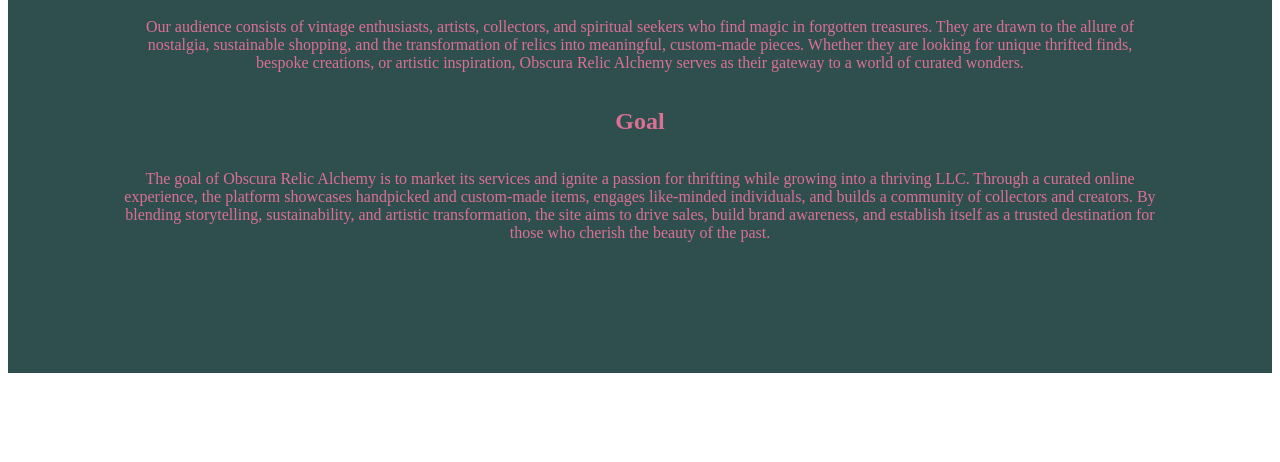
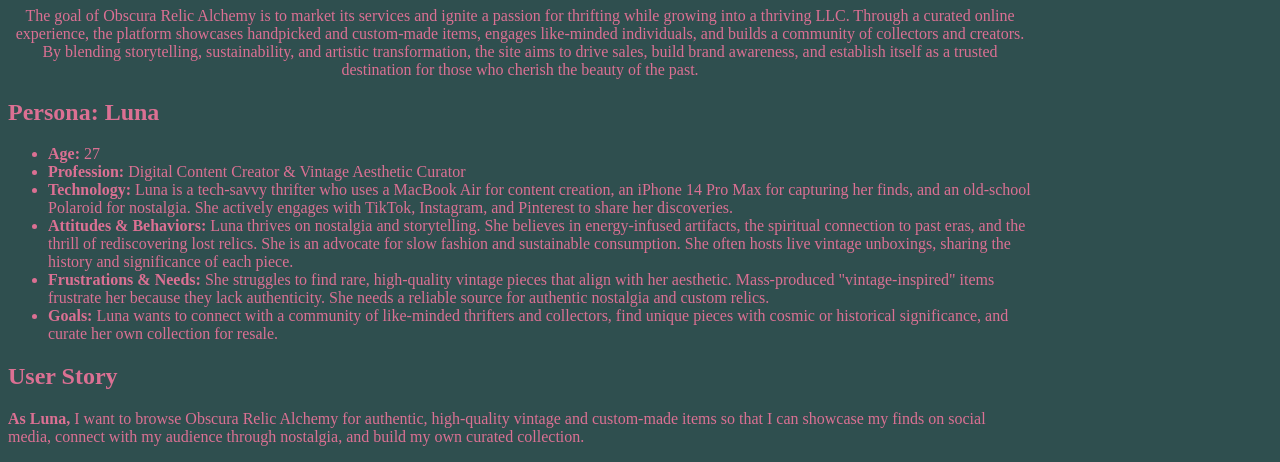
Before and after one commit to Maxtech505/pwp-milestone-1, a plain HTML site: page documentaion/milestone-1.html in a window 1280 px wide. Shown: the part 341-803 px from the top of the page. Drawn offline with Linux system fonts and the light colour scheme.

Commit message:
changed css

```diff
--- a/documentaion/milestone-1.html
+++ b/documentaion/milestone-1.html
@@ -2,12 +2,11 @@
 <html lang="en">
 <head>
     <meta charset="UTF-8">
-
-    <link rel="stylesheet" href="styles.css" type="text/css" />
+    <link rel="stylesheet" href="styles.css"/>
     <title>Re-used Business</title>
 </head>
 <body>
-<section>
+<div class="wrapper">
     <h1>Purpose</h1>
     <p>Obscura Relic Alchemy exists to inspire a deep appreciation for the art of thrifting, the nostalgia embedded in consumer products old and new, and the beauty of art from various eras. It is a space where forgotten relics are reimagined, blending history, creativity, and celestial energy to satisfy the insatiable thirst for connection with the past while transforming it for the future.</p>
 
@@ -16,6 +15,24 @@
 
     <h1>Goal</h1>
     <p>The goal of Obscura Relic Alchemy is to market its services and ignite a passion for thrifting while growing into a thriving LLC. Through a curated online experience, the platform showcases handpicked and custom-made items, engages like-minded individuals, and builds a community of collectors and creators. By blending storytelling, sustainability, and artistic transformation, the site aims to drive sales, build brand awareness, and establish itself as a trusted destination for those who cherish the beauty of the past.</p>
-</section>
+</div>
+
+<div class="persona">
+    <h2>Persona: Luna</h2>
+    <ul>
+        <li><strong>Age:</strong> 27</li>
+        <li><strong>Profession:</strong> Digital Content Creator & Vintage Aesthetic Curator</li>
+        <li><strong>Technology:</strong> Luna is a tech-savvy thrifter who uses a MacBook Air for content creation, an iPhone 14 Pro Max for capturing her finds, and an old-school Polaroid for nostalgia. She actively engages with TikTok, Instagram, and Pinterest to share her discoveries.</li>
+        <li><strong>Attitudes & Behaviors:</strong> Luna thrives on nostalgia and storytelling. She believes in energy-infused artifacts, the spiritual connection to past eras, and the thrill of rediscovering lost relics. She is an advocate for slow fashion and sustainable consumption. She often hosts live vintage unboxings, sharing the history and significance of each piece.</li>
+        <li><strong>Frustrations & Needs:</strong> She struggles to find rare, high-quality vintage pieces that align with her aesthetic. Mass-produced "vintage-inspired" items frustrate her because they lack authenticity. She needs a reliable source for authentic nostalgia and custom relics.</li>
+        <li><strong>Goals:</strong> Luna wants to connect with a community of like-minded thrifters and collectors, find unique pieces with cosmic or historical significance, and curate her own collection for resale.</li>
+    </ul>
+
+</div>
+
+<div class="user-story">
+    <h2>User Story</h2>
+    <p><strong>As Luna,</strong> I want to browse Obscura Relic Alchemy for authentic, high-quality vintage and custom-made items so that I can showcase my finds on social media, connect with my audience through nostalgia, and build my own curated collection.</p>
+</div>
 </body>
 </html>
--- a/documentaion/styles.css
+++ b/documentaion/styles.css
@@ -1,12 +1,12 @@
-html { display: flex;}
-body { width: 100%;}
 
-section {
-    display: flex;
-    flex-direction: column;
-    text-align: center;
-    /* display: block; */
-    padding: 115px;
+
+body {
+    width: 80%;
+    text-align: left;
     background-color: darkslategrey;
     color: palevioletred;
 }
+
+.wrapper {
+    text-align: center;
+}
```
